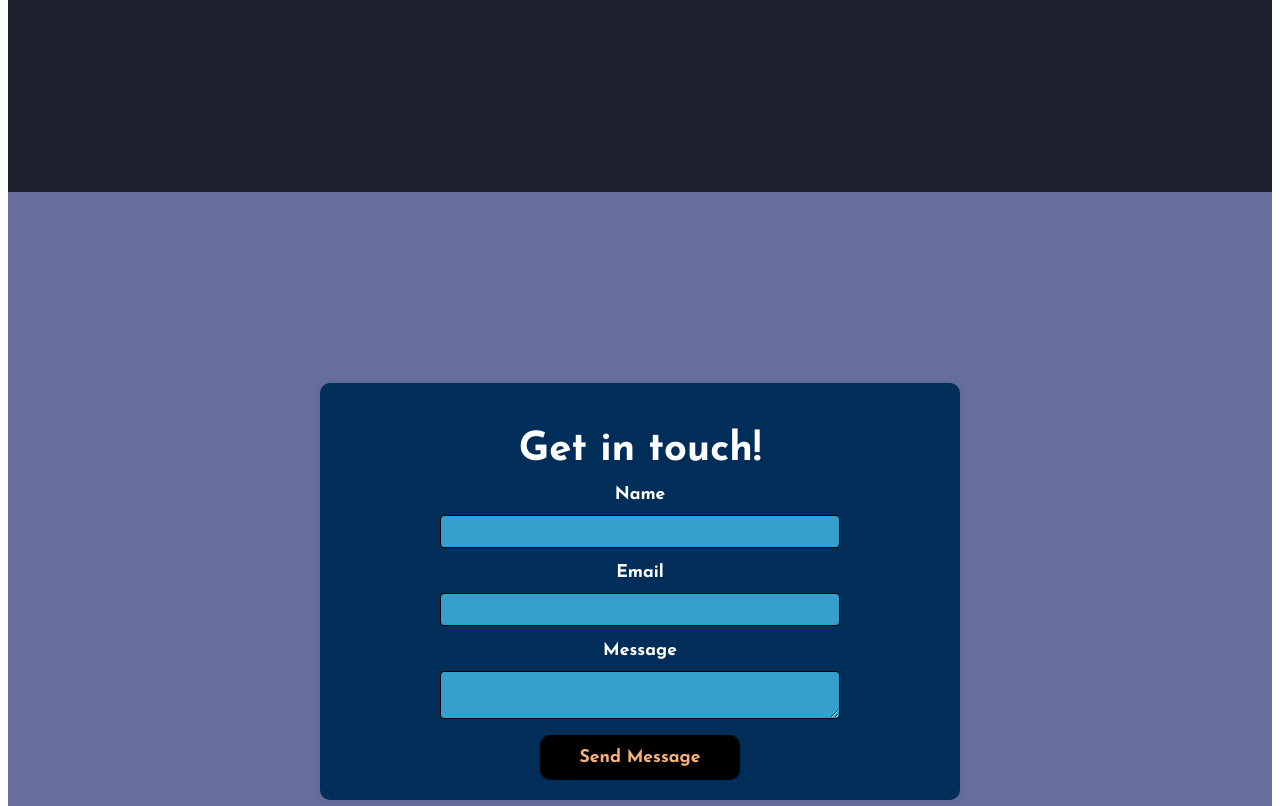
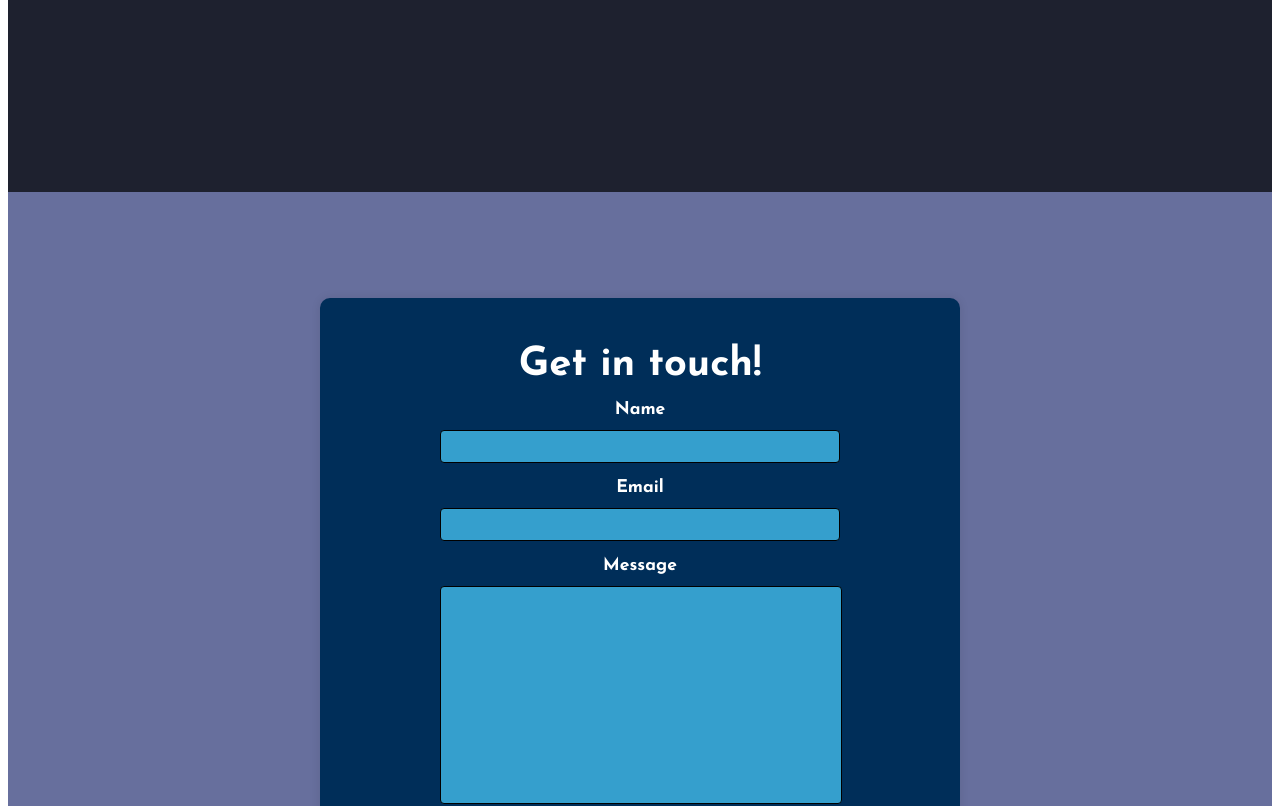
Before and after one commit to ZwingliCaleb/portfolio, a React (Create React App) app: page / in a window 1280 px wide. Shown: the part 2425-3231 px from the top of the page. Built offline with nearby package versions, Linux system fonts and the light colour scheme.

Commit message:
fix my messages/feedback textarea

```diff
--- a/src/components/ContactForm/ContactForm.scss
+++ b/src/components/ContactForm/ContactForm.scss
@@ -19,6 +19,12 @@ form {
       background-color: #359FCD;
     }
 
+    textarea {
+      resize: none;
+      width: 384px;
+      height: 200px;
+    }
+
     button {
       background-color: black;
       color: #f9b17a;
```
